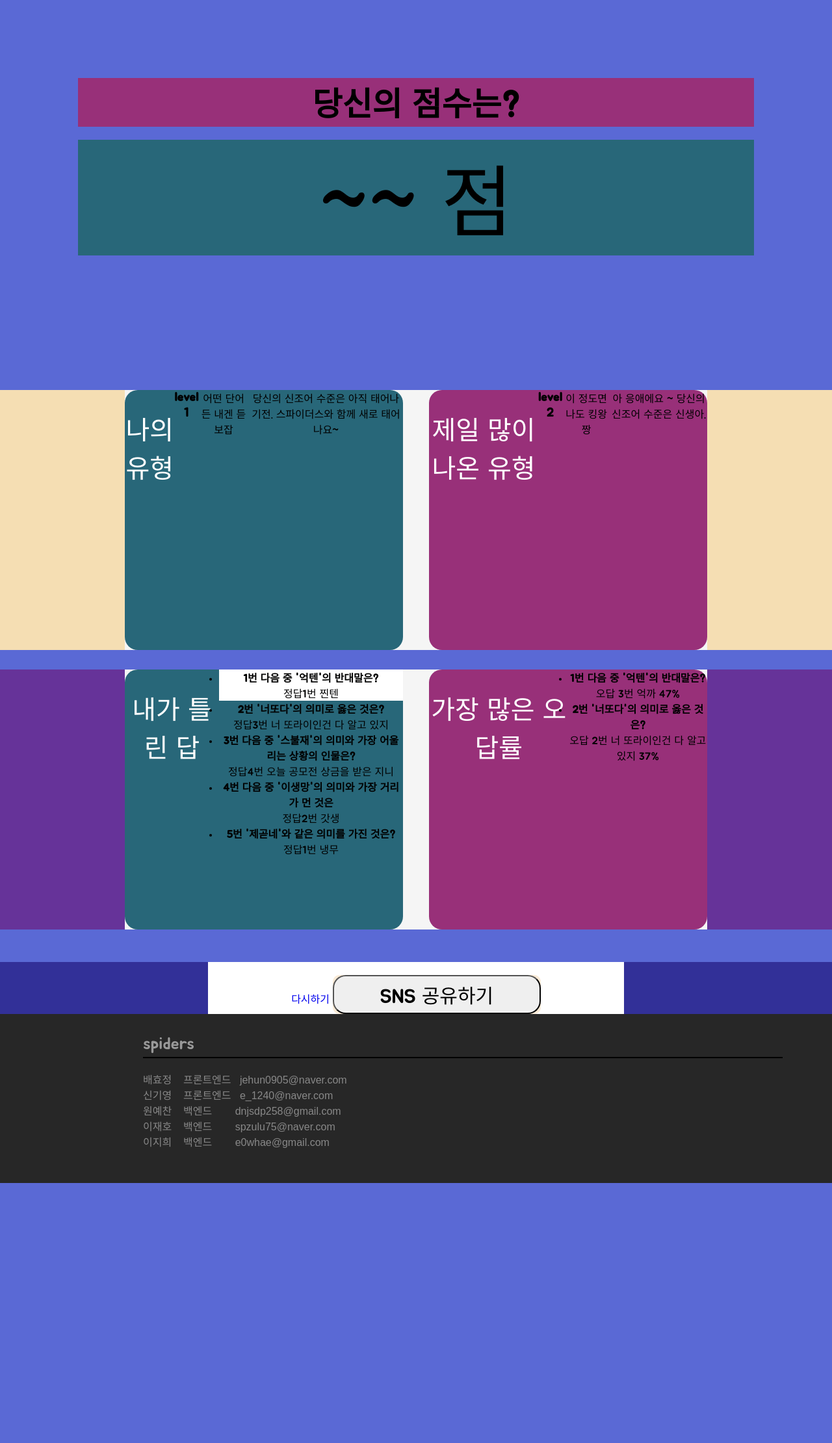
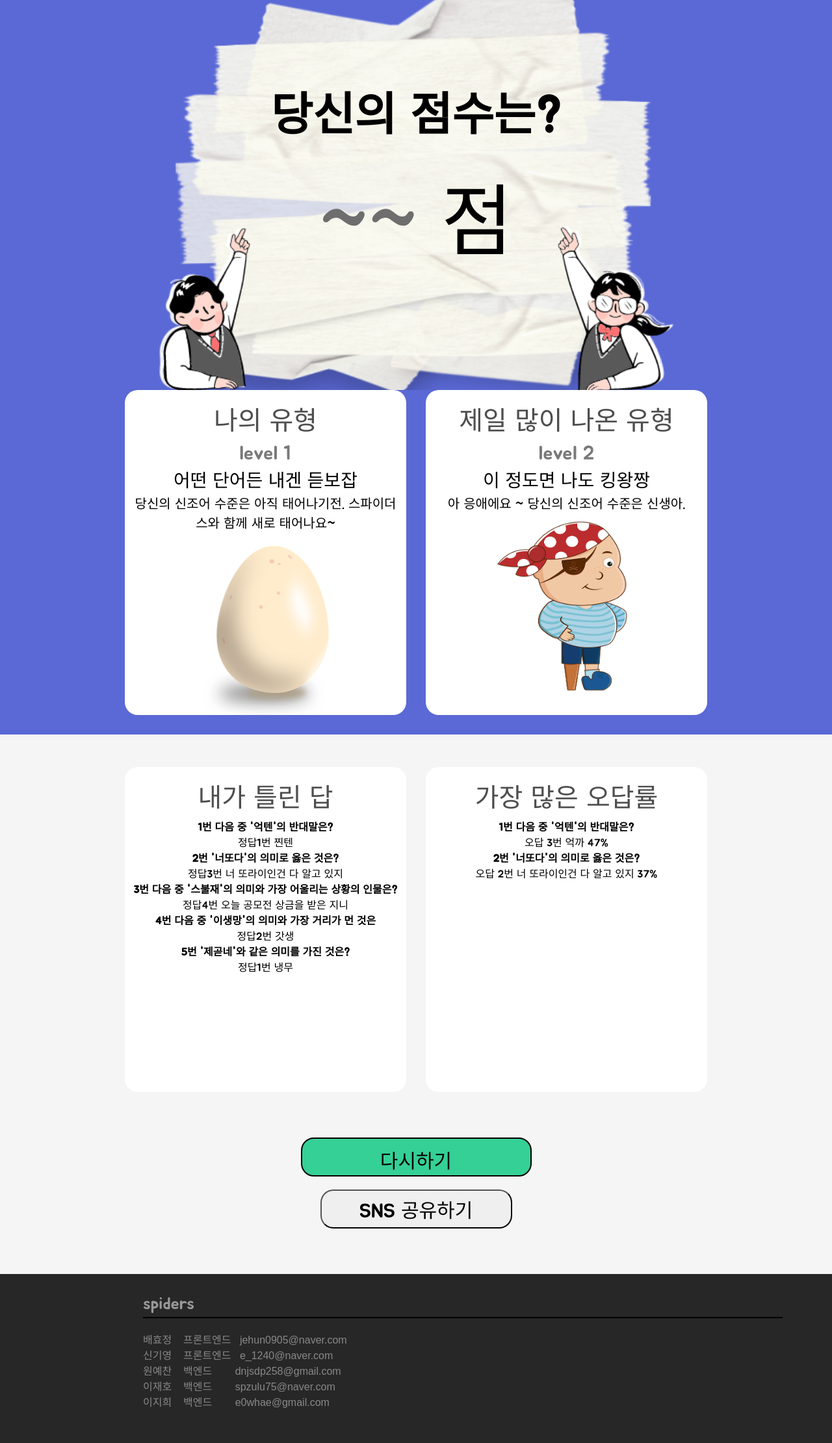
Before and after one commit to SKY0514/spirder, a Flask app: page /result.html in a window 1280 px wide. Shown: the part 80-2300 px from the top of the page at 65% size. Before the commit the page ends 1900 px from the top, so only its background shows below. Run offline with Flask 2, Linux system fonts and the light colour scheme.

Commit message:
temp구조 틀과 색상변경

```diff
--- a/static/css/result.css
+++ b/static/css/result.css
@@ -6,12 +6,13 @@
   margin: 0;
   padding: 0;
   text-decoration: none;
+  list-style: none;
 }
 
 /* 레이아웃 */
 #wrap{
   width: 100%;
-  background-color:red;
+  background-color:rgb(90, 105, 213);
 }
 #header {
   width: 100%;
@@ -48,128 +49,214 @@
   background-color: rgb(90, 105, 213);
 }
 #main #sec1 #point{
-  background-color: rgb(90, 105, 213);
+  background-image: url(../images/div2_img.png);
+  background-repeat: no-repeat;
+  background-position: center;
+  background-size: 800px;
   height: 600px;
   padding: 120px;
 }
 #main #sec1 #point h1{
-  background-color: #983079;
-  font-size: 50px;
+
+  font-size: 70px;
   margin-bottom: 20px;
+  color: black;
 }
 #main #sec1 #point p{
-  background-color: #286779;
+
   font-size: 120px;
+  color: black;
 }
-
+#main #sec1 #point p span{
+  color: rgb(110, 110, 110);
+}
 /* 섹션 2 */
 #main #sec2{
-  background-color: wheat;
+  background-color: rgb(90, 105, 213);
 }
 #main #sec2 #cate{
-  background-color: whitesmoke;
+  background-color: rgb(90, 105, 213);
   width: 70%;
-  height: 400px;
+  height: 500px;
   margin: 0 auto;
   display: flex;
 
 }
 #main #sec2 #cate .category1{
-  background-color: #286779;
-  display: flex;
+  background-color: #ffffff;
   width: 50%;
   height: 100%;
   border-radius: 20px;
+  margin-right: 15px;
 
 
 }
 #main #sec2 #cate .category1 h2{
-  margin: 30px auto;
+  margin: 15px auto 5px;
   font-size: 40px;
-  color: #fff;
+  color: rgb(78, 78, 78);
+  font-weight: 100;
+
+
+}
+#main #sec2 #cate .category1 h3{
+  font-size: 30px;
+  color: rgb(121, 121, 121);
+  font-weight: 100;
+}
+#main #sec2 #cate .category1 .title{
+  font-size: 28px;
+  color: black;
+  font-weight: 100;
+}
+#main #sec2 #cate .category1 .desc{
+  margin: 0 10px;
+  font-size: 20px;
+  color: black;
+  font-weight: 100;
+}
+
+#main #sec2 #cate .category1 .cateimg{
+  background: url(../images/egg.png);
+  background-position: center;
+  background-repeat: no-repeat;
+  background-size: 230px 300px;
+  margin: 0 auto;
+
+  width: 230px;
+  height: 300px;
+  margin-top: -10px;
+
+
+}
+
+
+
+#main #sec2 #cate .category2{
+  background-color: #ffffff;
+  width: 50%;
+  height: 100%;
+  border-radius: 20px;
+  margin-left: 15px;
+}
+#main #sec2 #cate .category2 h2{
+  margin: 15px auto 5px;
+  font-size: 40px;
+  color: rgb(78, 78, 78);
   font-weight: 100;
 
 }
-#main #sec2 #cate .category2{
-  background-color: #983079;
-  display: flex;
-  width: 50%;
-  height: 100%;
-  border-radius: 20px;
-  margin-left: 40px ;
+#main #sec2 #cate .category2 h3{
+  font-size: 30px;
+  color: rgb(121, 121, 121);
+  font-weight: 100;
 }
-#main #sec2 #cate .category2 h2{
-  margin: 30px auto;
-  font-size: 40px;
-  color: #fff;
+#main #sec2 #cate .category2 .title{
+  font-size: 28px;
+  color: black;
   font-weight: 100;
+}
+#main #sec2 #cate .category2 .desc{
+  margin: 0 10px;
+  font-size: 20px;
+  color: black;
+  font-weight: 100;
+}
+
+#main #sec2 #cate .category2 .cateimg{
+  background: url(../images/baby.png);
+  background-position: center;
+  background-repeat: no-repeat;
+  background-size: 230px 300px;
+  margin: 0 auto;
+
+  width: 230px;
+  height: 300px;
+  margin-top: -10px;
+
 }
 /* 섹션 3 */
 #main #sec3{
   margin-top: 30px;
-  background-color: rebeccapurple;
+  padding-top: 50px;
+  background-color: whitesmoke;
 }
 #main #sec3 #wrong_answer{
   background-color: whitesmoke;
   width: 70%;
-  height: 400px;
+  height: 500px;
   margin: 0 auto;
   display: flex;
 
 }
 #main #sec3 #wrong_answer h2 {
-  margin: 30px auto;
+  margin: 15px auto 5px;
   font-size: 40px;
-  color: #fff;
+  color: rgb(78, 78, 78);
   font-weight: 100;
 }
 #main #sec3 #wrong_answer .wr{
-  background-color: #286779;
-  display: flex;
+  background-color: #ffffff;
   width: 50%;
   height: 100%;
   border-radius: 20px;
+  margin-right: 15px;
 }
+
+#main #sec3 #wrong_answer .wr .wrong_ul{
+  animation:slide 8s infinite;
+  text-align: right;
+}
+#main #sec3 #wrong_answer .wr .wrong_ul .wrong_li1{
+
+}
+#main #sec3 #wrong_answer .wr .wrong_ul .wrong_li2{
+
+}
+
+#main #sec3 #wrong_answer .wr .wrong_ul .wrong_li h4{}
+#main #sec3 #wrong_answer .wr .wrong_ul .wrong_li p{}
+#main #sec3 #wrong_answer .wr .wrong_ul .wrong_li p span{}
+
 #main #sec3 #wrong_answer .wrrate{
-  background-color: #983079;
-  display: flex;
+  background-color: #ffffff;
   width: 50%;
   height: 100%;
   border-radius: 20px;
-  margin-left: 40px ;
+  margin-left: 15px;
 }
+
 
 /* 섹션 4 */
 #main #sec4{
-  background-color: #323098;
-  margin-top: 50px;
+  padding: 50px;
+  background-color: whitesmoke;
+
 }
 #main #sec4 .btns{
- background-color: rgb(255, 255, 255);
  width: 50%;
- margin: 0 auto;
+ margin: 20px auto;
 }
 
-#main #sec4 .btns .btn1{
+#main #sec4 .btns a{
+  margin: 0 auto;
+  padding-top: 10px;
+  color: black;
+  display: block;
+  border-radius: 20px;
+  width: 355px;
+  font-size: 30px;
+  height: 60px;
+  background-color: rgb(52, 208, 149);
+  border: 2px solid black;
+}
 
-  width: 50%;
-  height: 60px;
-  background-color: #3f7928;
-  display: inline-block;
-}
-#main #sec4 .btns .btn1 .rebtn{
-  border-radius: 20px;
-  font-size: 30px;
-  height: 100%;
-  width: 100%;
-}
 #main #sec4 .btns .btn2 {
   margin-top: 20px;
   border-radius: 10px;
   width: 50%;
   height: 60px;
   display: flex;
-  background-color: antiquewhite;
   display: inline-block;
 }
 #main #sec4 .btns .btn2 .share{
```
